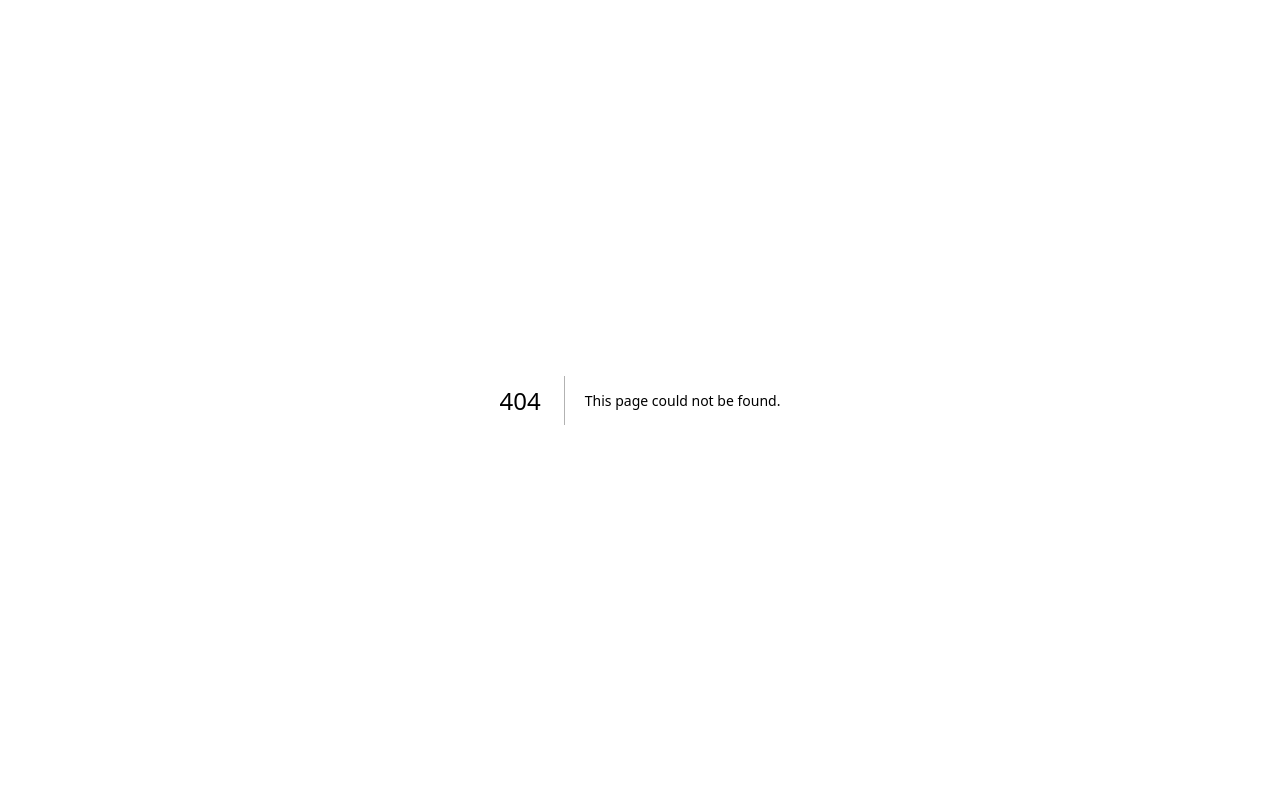
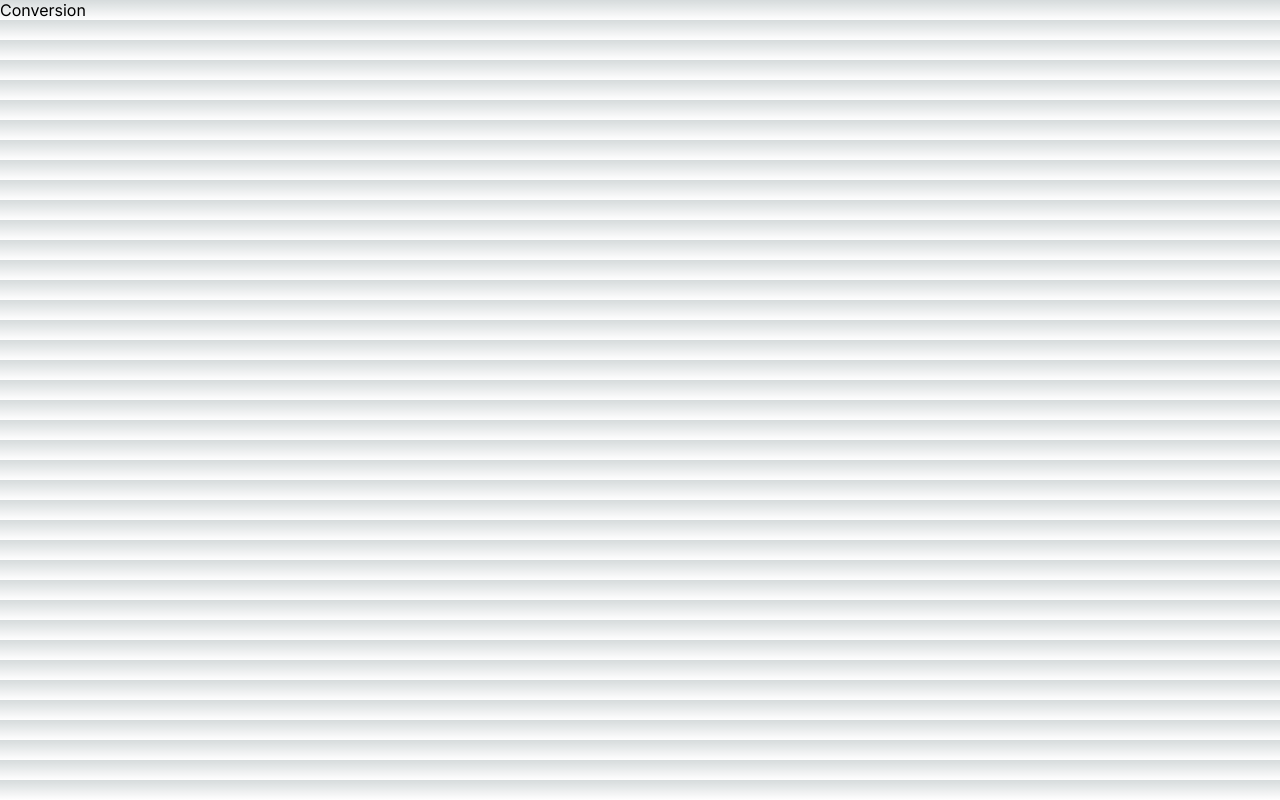
Before and after one commit to Slipromise/currency-conversion-pretest, a Next.js app: page /conversion in a window 1280 px wide. Before the commit this address had no page. Built offline with nearby package versions, Linux system fonts and the light colour scheme.

Commit message:
TASK-444 初始化專案

```diff
--- /dev/null
+++ b/src/app/conversion/page.tsx
@@ -0,0 +1,9 @@
+import React from "react";
+
+type Props = {};
+
+function Conversion({}: Props) {
+  return <div>Conversion</div>;
+}
+
+export default Conversion;
```
Also changed, not shown: package.json (+12 -3 lines), src/app/selection/page.tsx (added, +9 -0 lines), 1 other file (tests, documents, lock files or other folders).
